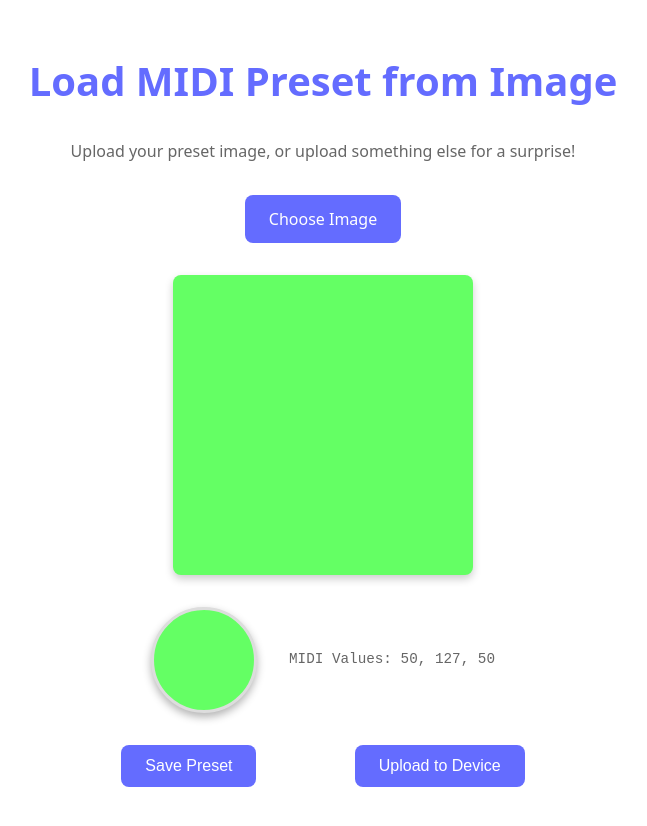
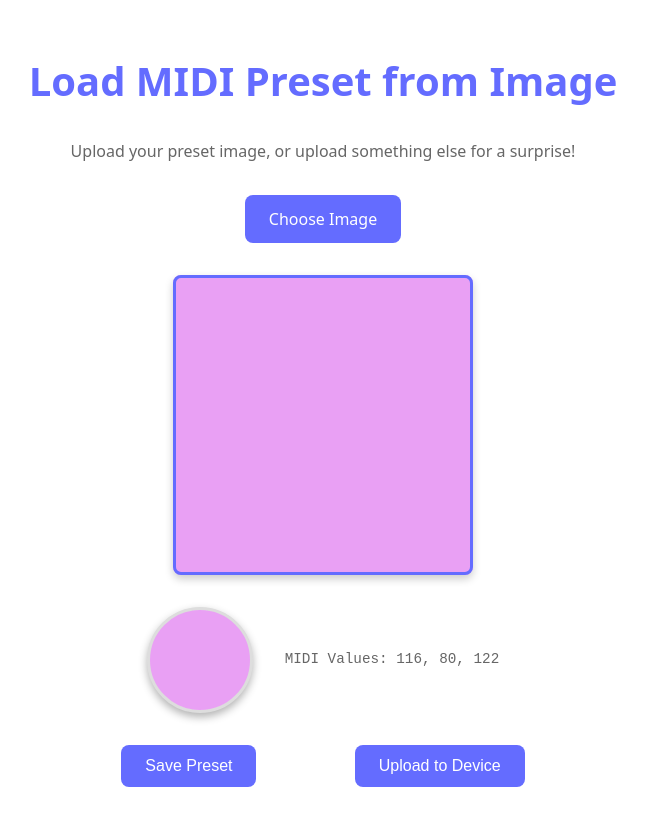
Before and after one commit to unifolia/midi-color-presets, a React (Vite) app: page / in a window 1280 px wide. Shown: the top 826 px of the page, without its empty margins (317-964 px from the left). Built offline with nearby package versions, Linux system fonts and the light colour scheme.

Commit message:
Some cleanup, improving canvas functionality

```diff
--- a/src/App.jsx
+++ b/src/App.jsx
@@ -4,9 +4,9 @@ const App = () => {
   const canvasRef = useRef(null);
   const [previewImage, setPreviewImage] = useState(null);
   const [RGB, setRGB] = useState({
-    r: 100,
-    g: 255,
-    b: 100,
+    r: 233,
+    g: 160,
+    b: 244,
   });
 
   const rgbToMidi = (rgb) => Math.round(rgb * (127 / 255));
@@ -150,7 +150,7 @@ const App = () => {
     canvas.toBlob((blob) => {
       const url = URL.createObjectURL(blob);
       const link = document.createElement("a");
-      link.download = `color-swatch-${RGB.r}-${RGB.g}-${RGB.b}.png`;
+      link.download = `meris-preset-mix${RGB.r}-decay${RGB.g}-mod${RGB.b}.png`;
       link.href = url;
       document.body.appendChild(link);
       link.click();
@@ -170,6 +170,7 @@ const App = () => {
           id="imageInput"
           accept="image/*"
           onChange={handleImageUpload}
+          value=""
         />
         <label htmlFor="imageInput" className="upload-button">
           Choose Image
@@ -181,10 +182,7 @@ const App = () => {
           <img src={previewImage} alt="Uploaded image" />
           <button
             className="delete-image"
-            onClick={(e) => {
-              e.preventDefault();
-              setPreviewImage(null);
-            }}
+            onClick={() => setPreviewImage(null)}
           >
             Delete Image
           </button>
--- a/src/style.css
+++ b/src/style.css
@@ -82,6 +82,9 @@ p {
   width: auto;
   border-radius: 8px;
   box-shadow: 0 4px 8px rgba(0, 0, 0, 0.2);
+  outline: 3.5px solid #646cff;
+  outline-offset: -3.5px;
+  border: none;
 }
 
 .color-preview {
@@ -103,15 +106,16 @@ p {
 
 .delete-image {
   position: absolute;
-  right: 3px;
-  top: 6px;
+  right: 5px;
+  top: 5px;
   height: 50px;
   width: 100px;
   cursor: pointer;
   background: white;
   border-style: none;
+  border: 2px solid #242424;
   border-radius: 8px;
-  color: black;
+  color: #242424;
   &:hover {
     background: #e1e1e1;
   }
```
